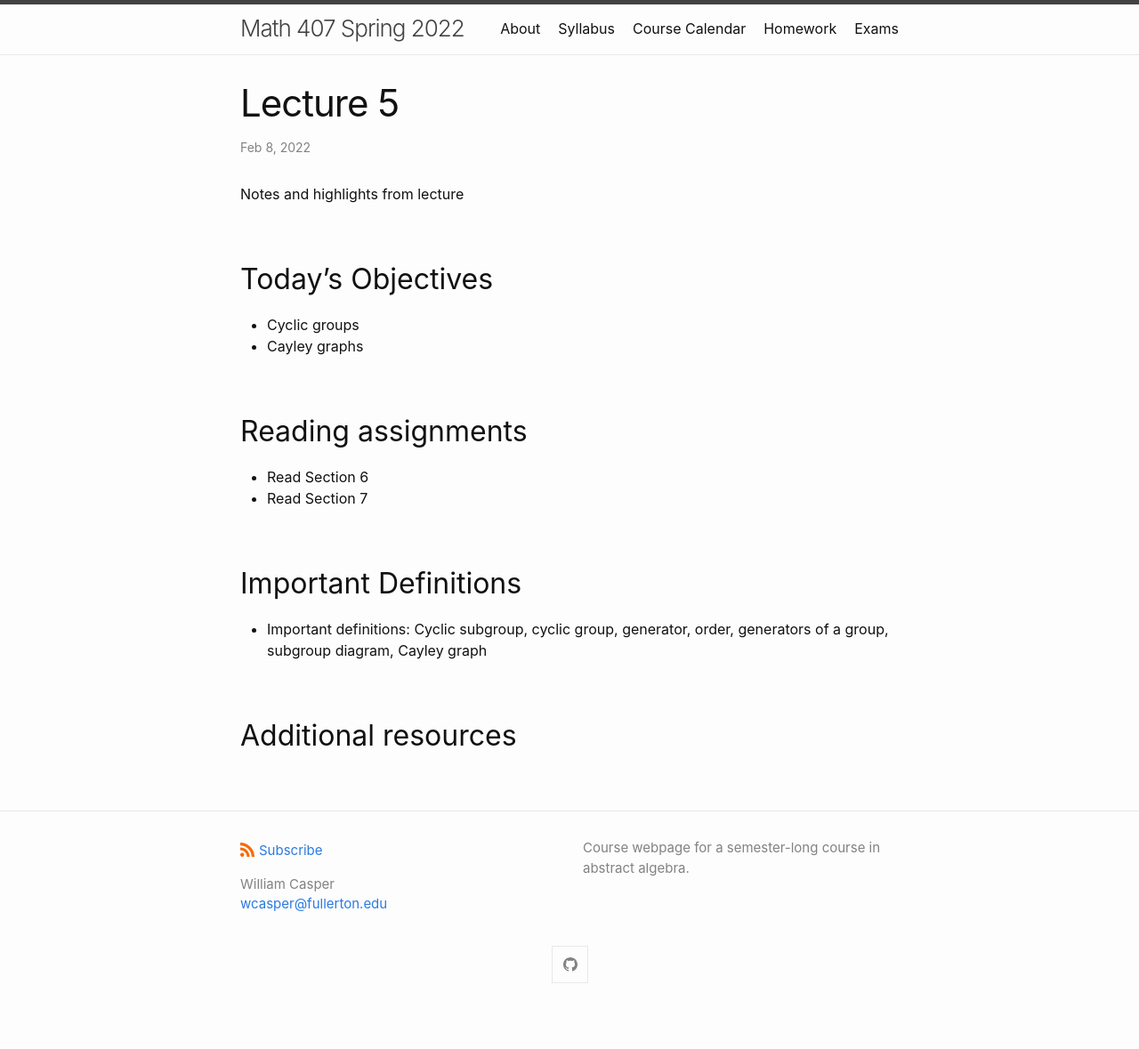
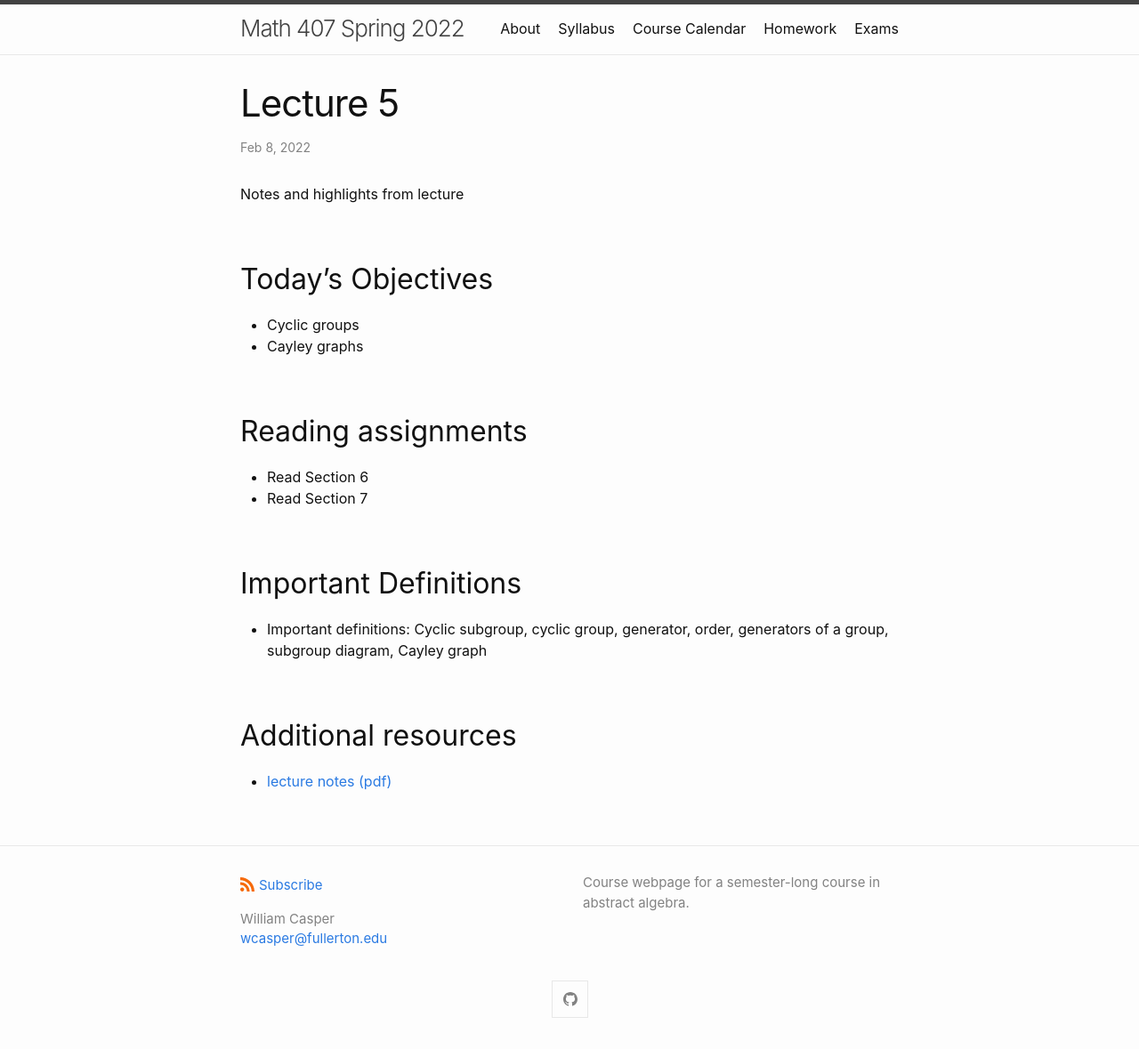
Before and after one commit to wcasper/math407spring2022, a Jekyll site: the page built from _posts/2022-02-08-Week-3-Lecture-5.md, in a window 1280 px wide. Shown: the whole page at 89% size. Built offline with Jekyll 4.4.1, drawn with Linux system fonts in a browser that asks for light colours; before the commit the page ends 1140 px from its top, so only the background shows below that.

Commit message:
added notes

```diff
--- a/_posts/2022-02-08-Week-3-Lecture-5.md
+++ b/_posts/2022-02-08-Week-3-Lecture-5.md
@@ -19,3 +19,5 @@ Notes and highlights from lecture
 * Important definitions: Cyclic subgroup, cyclic group, generator, order, generators of a group, subgroup diagram, Cayley graph
 
 ## Additional resources
+
+* <a target="_parent" href="https://wcasper.github.io/math407spring2022/extras/notes/lecture5-2022-02-08.pdf">lecture notes (pdf)</a>
```
